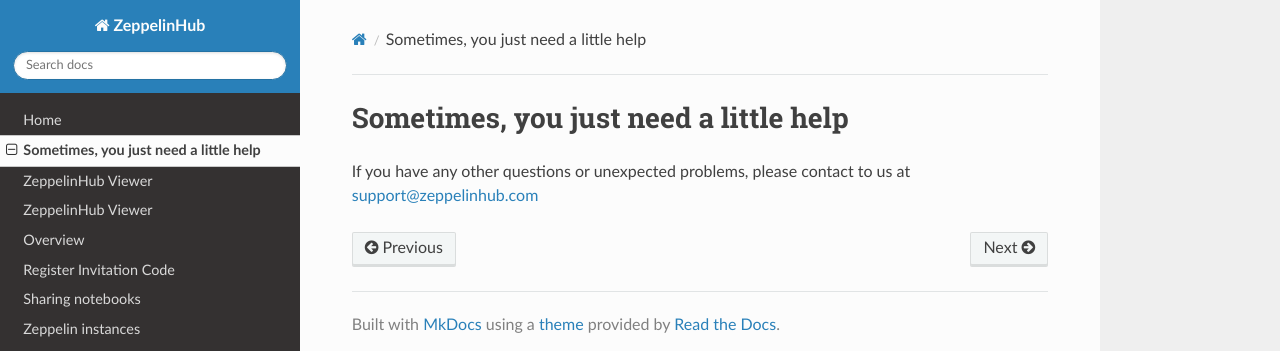
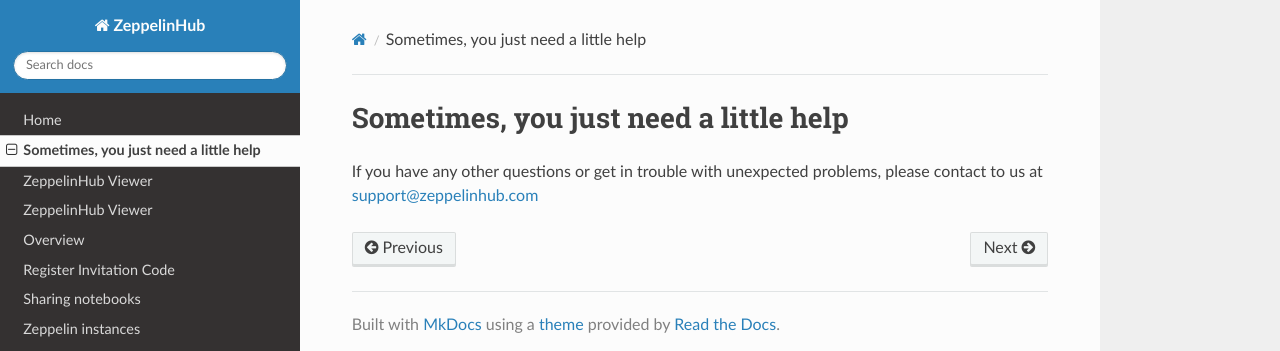
Before and after one commit to jacksu/zeppelinhub-documentation, an MkDocs documentation site: the page built from docs/Support.md, in a window 1280 px wide. Shown: the top 351 px of the page. Built offline with MkDocs 1.6.1, drawn with Linux system fonts in a browser that asks for light colours; nearby versions of some CDN libraries.

Commit message:
Change a sentence in Support.md

```diff
--- a/docs/Support.md
+++ b/docs/Support.md
@@ -1,3 +1,3 @@
 # Sometimes, you just need a little help
 
-If you have any other questions or unexpected problems, please contact to us at [support@zeppelinhub.com](mailto:support@zeppelinhub.com)
+If you have any other questions or get in trouble with unexpected problems, please contact to us at [support@zeppelinhub.com](mailto:support@zeppelinhub.com)
```
